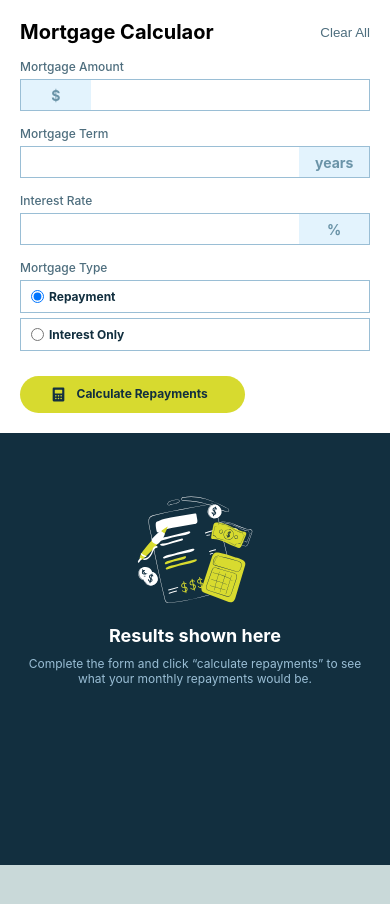
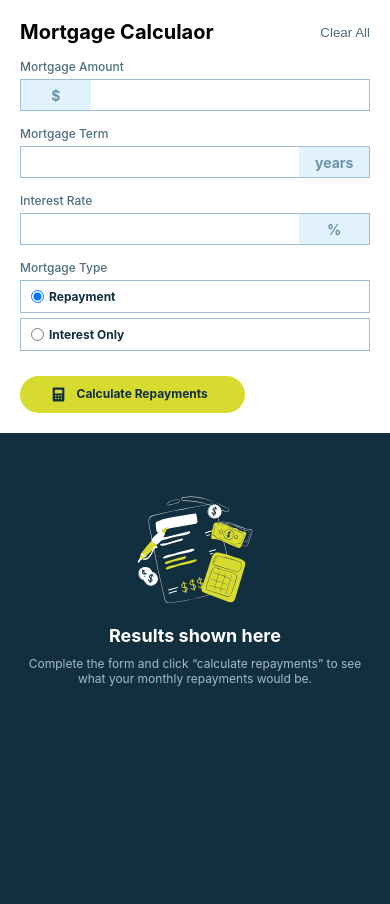
Before and after one commit to gawhar10/Mortgage-repayment-calculator, a plain HTML site: page index.html in a window 390 px wide. Before the commit the page ends 865 px from the top, so only its background shows below. Drawn offline with Linux system fonts and the light colour scheme; a web font is replaced by a local one.

Commit message:
modified:   style.css

```diff
--- a/style.css
+++ b/style.css
@@ -349,7 +349,7 @@ form button img {
   .container {
     margin: unset;
     grid-template-columns: none;
-    grid-auto-rows: 1fr;
+    grid-template-rows: 1fr 1.2fr;
   }
 
   .app_header {
```
